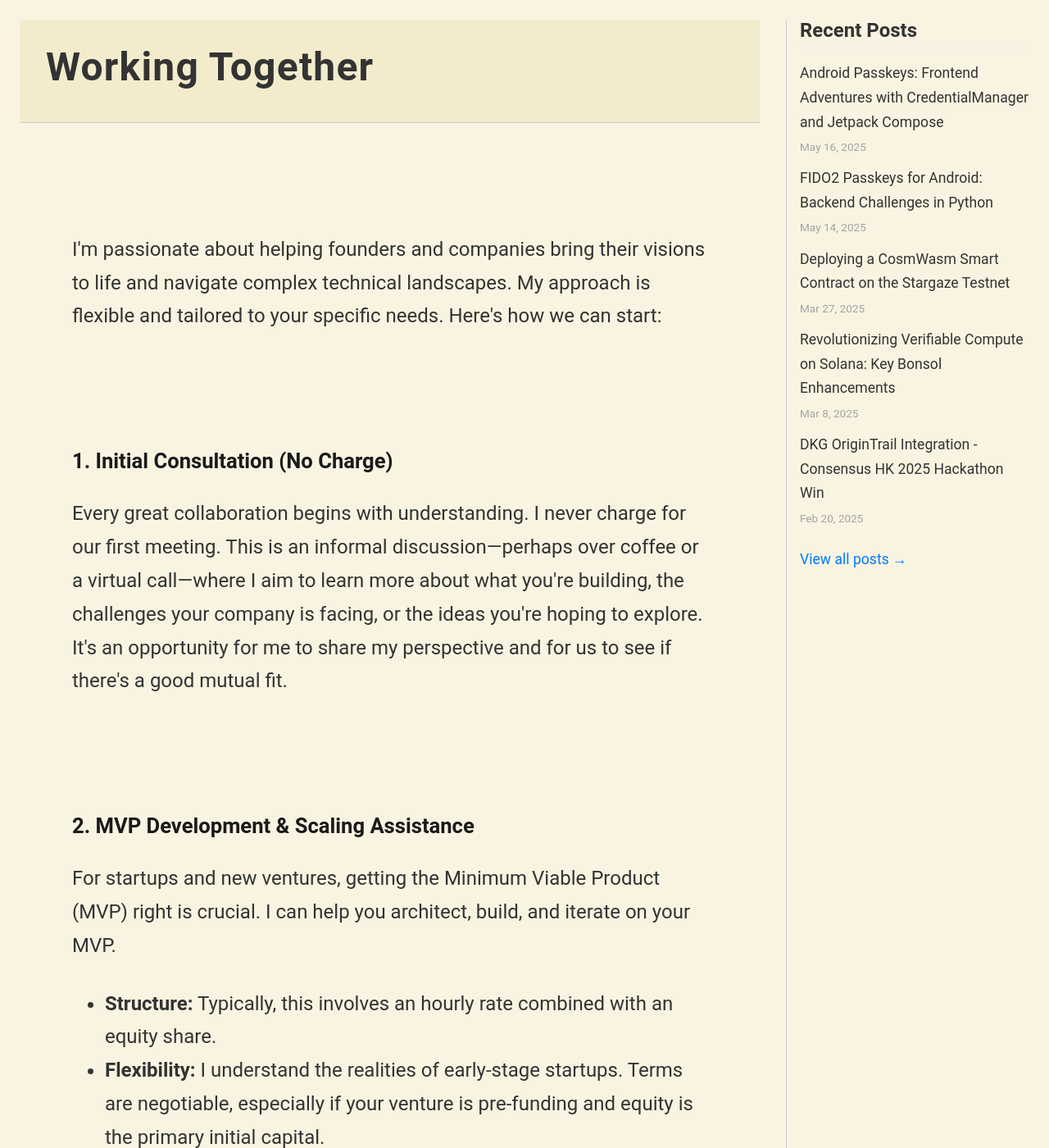
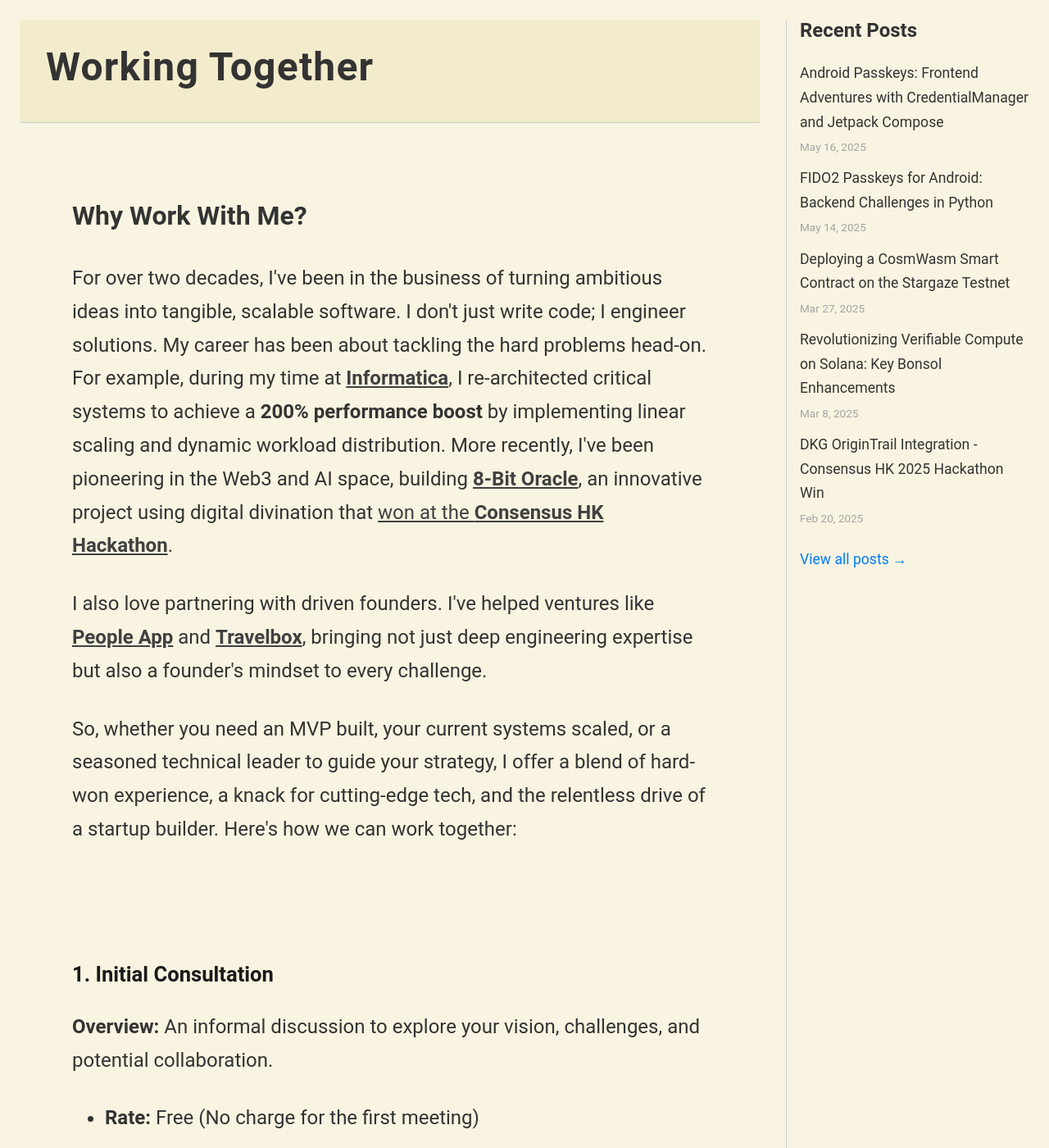
Before and after one commit to augchan42/augchan42.github.io, a Jekyll site: the page built from offerings/index.html, in a window 1280 px wide and 1400 px high. Shown: the whole window at 82% size. Built offline with Jekyll 4.4.1, drawn with Linux system fonts in a browser that asks for light colours; some web fonts are replaced; some of the changed text lies outside the part shown.

Commit message:
Revise portfolio offerings: Update service descriptions, enhance clarity on MVP development and strategic leadership, and improve overall structure. Add new sections for project-based pricing and initial consultation details. Update links for better accessibility.

```diff
--- a/_layouts/portfolio.html
+++ b/_layouts/portfolio.html
@@ -5,6 +5,7 @@
     <meta http-equiv="X-UA-Compatible" content="IE=edge">
     <meta name="viewport" content="width=device-width, initial-scale=1">
     {% seo %}
+    <link rel="shortcut icon" type="image/x-icon" href="{{ '/img/favicon.ico' | relative_url }}">
     <link rel="stylesheet" href="{{ "/css/hux-blog.css?v=" | append: site.github.build_revision | relative_url }}">
     <!--[if lt IE 9]>
     <script src="https://cdnjs.cloudflare.com/ajax/libs/html5shiv/3.7.3/html5shiv.min.js"></script>
--- a/index.html
+++ b/index.html
@@ -20,7 +20,7 @@
     </p>
     <p class="portfolio-text">
       I build everything AI-assisted (currently Cursor + Gemini 2.5), a practice that's transformed my workflow. </p>
-    <p class="portfolio-text">I also lend my expertise to other startups, helping them with their MVPs – recent collaborations include <a href="https://www.peepsapp.ai/" class="portfolio-link" target="_blank">People App</a> and <a href="https://www.travelbox.tech/#product" class="portfolio-link" target="_blank">Travelbox</a>.<br><br>
+    <p class="portfolio-text">I also lend my expertise to other startups, helping them with their MVPs – recent collaborations include <a href="https://www.peepsapp.ai/" class="portfolio-link" target="_blank">People App</a> and <a href="https://www.travelbox.tech/" class="portfolio-link" target="_blank">Travelbox</a>.<br><br>
     </p>
     <p class="portfolio-text">
       Prior to founding <a href="https://digitalrain.studio/" class="portfolio-link" target="_blank">Digital Rain Studios</a>, I spent over a decade at <a href="https://www.informatica.com/" class="portfolio-link" target="_blank">Informatica</a>. As a Development Architect in their Master Data Management division, I was instrumental in enhancing core product performance, notably achieving significant speedups in the fuzzy match engine, and served as a go-to expert for our largest global customers in APAC facing tough technical hurdles. My earlier career spanned roles from Dun & Bradstreet to various tech consulting engagements.<br><br>
--- a/offerings/index.html
+++ b/offerings/index.html
@@ -13,56 +13,84 @@
 
 <main class="portfolio-main">
   <section class="portfolio-section">
-    <h2 class="portfolio-section-title"></h2>
+    <h2 class="portfolio-section-title">Why Work With Me?</h2>
     <p class="portfolio-text">
-      I'm passionate about helping founders and companies bring their visions to life and navigate complex technical landscapes. My approach is flexible and tailored to your specific needs. Here's how we can start:
+      For over two decades, I've been in the business of turning ambitious ideas into tangible, scalable software. I don't just write code; I engineer solutions. My career has been about tackling the hard problems head-on. For example, during my time at
+      <strong><a href="https://www.informatica.com/" class="portfolio-link" target="_blank">Informatica</a></strong>, I re-architected critical systems to achieve a <strong>200% performance boost</strong> by implementing
+      linear scaling and dynamic workload distribution. More recently, I've been pioneering in the Web3 and AI space, building
+      <strong><a href="https://8bitoracle.ai" class="portfolio-link" target="_blank">8-Bit Oracle</a></strong>, an innovative project using digital divination that <a href="https://x.com/origin_trail/status/1892543087479505352" class="portfolio-link" target="_blank">won at the <strong>Consensus HK Hackathon</strong></a>.
+    </p>
+    <p class="portfolio-text">
+      I also love partnering with driven founders. I've helped ventures like
+      <strong><a href="https://www.peepsapp.ai/" class="portfolio-link" target="_blank">People App</a></strong> and <strong><a href="https://www.travelbox.tech/" class="portfolio-link" target="_blank">Travelbox</a></strong>, bringing not just deep engineering expertise but also a
+      founder's mindset to every challenge.
+    </p>
+    <p class="portfolio-text">
+      So, whether you need an MVP built, your current systems scaled, or a seasoned technical leader to guide your strategy,
+      I offer a blend of hard-won experience, a knack for cutting-edge tech, and the relentless drive of a startup builder.
+      Here's how we can work together:
     </p>
   </section>
 
   <section class="portfolio-section">
-    <h3 class="portfolio-section-subtitle">1. Initial Consultation (No Charge)</h3>
+    <h3 class="portfolio-section-subtitle">1. Initial Consultation</h3>
     <p class="portfolio-text">
-      Every great collaboration begins with understanding. I never charge for our first meeting. This is an informal discussion—perhaps over coffee or a virtual call—where I aim to learn more about what you're building, the challenges your company is facing, or the ideas you're hoping to explore. It's an opportunity for me to share my perspective and for us to see if there's a good mutual fit.
+      <strong>Overview:</strong> An informal discussion to explore your vision, challenges, and potential collaboration.
     </p>
+    <ul class="portfolio-list">
+        <li><strong>Rate:</strong> Free (No charge for the first meeting)</li>
+    </ul>
   </section>
 
   <section class="portfolio-section">
     <h3 class="portfolio-section-subtitle">2. MVP Development &amp; Scaling Assistance</h3>
     <p class="portfolio-text">
-      For startups and new ventures, getting the Minimum Viable Product (MVP) right is crucial. I can help you architect, build, and iterate on your MVP.
+      <strong>Overview:</strong> Full-stack architecture, MVP builds, and rapid iteration for startups. Leveraging expertise in high-performance distributed systems, LLM integration, and Web3 to build robust and innovative products.
     </p>
     <ul class="portfolio-list">
-      <li><strong>Structure:</strong> Typically, this involves an hourly rate combined with an equity share.</li>
-      <li><strong>Flexibility:</strong> I understand the realities of early-stage startups. Terms are negotiable, especially if your venture is pre-funding and equity is the primary initial capital.</li>
-      <li><strong>Commitment:</strong> I selectively engage with projects where I genuinely believe in the founder's vision, the product's potential, or ideally, both.</li>
+      <li><strong>Hourly Rate:</strong> USD 200 - 400 per hour (based on complexity and involvement)</li>
+      <li><strong>Equity Option:</strong> Negotiable, typically <strong>0.5% to 15%</strong> depending on project stage, funding status, risk, and my level of involvement.</li>
+      <li><strong>Flexibility:</strong> Open to creative terms for pre-funded ventures, including <strong>deferred payments</strong> or <strong>milestone-based payouts</strong>.</li>
     </ul>
   </section>
 
   <section class="portfolio-section">
     <h3 class="portfolio-section-subtitle">3. Fractional CTO / Strategic Technical Leadership</h3>
     <p class="portfolio-text">
-      If your organization needs experienced technical leadership on a flexible basis, I can step in as a Fractional CTO. This can involve strategic planning, team mentorship, architectural oversight, or hands-on problem-solving.
+      <strong>Overview:</strong> High-level technical guidance, team mentorship, and architectural oversight on a flexible, part-time basis. Drawing on extensive experience to provide strategic industry insight and help avoid costly technical missteps.
     </p>
     <ul class="portfolio-list">
-      <li><strong>Structure:</strong> This can be structured as a monthly retainer, an equity share, or a combination, depending on the engagement's scope, the strength of your team, and my conviction in the product's success.</li>
-      <li><strong>Goal:</strong> To provide high-level technical guidance and execution capability without the overhead of a full-time executive, making top-tier expertise accessible.</li>
+      <li><strong>Monthly Retainer:</strong> USD 8,000 - 15,000 (depending on scope and commitment)</li>
+      <li><strong>Equity Option:</strong> Typically <strong>0.5% to 15%</strong> for deeper, long-term engagements, reflecting project stage, funding, and risk.</li>
+      <li><strong>Goal:</strong> To provide technical direction and innovation (e.g., like with the award-winning 8-Bit Oracle) without the overhead of a full-time CTO.</li>
     </ul>
   </section>
 
   <section class="portfolio-section">
-    <h3 class="portfolio-section-subtitle">A Modern Approach to Agreeing on Terms</h3>
+    <h3 class="portfolio-section-subtitle">4. Project-Based Pricing (Custom)</h3>
     <p class="portfolio-text">
-      Transparency and fairness are key to a successful partnership. For determining specific rates and equity percentages, I favor AI adjudication.  I can share details if we get to this stage.
+      <strong>Overview:</strong> For one-off projects, including code reviews, technical audits, and strategic assessments, leveraging deep experience in enterprise MDM, blockchain, and AI.
+    </p>
+    <ul class="portfolio-list">
+        <li><strong>Rate:</strong> Starts at USD 20,000 per project (depending on scope and duration); can also be hourly billing as appropriate.</li>
+        <li><strong>Flexibility:</strong> Scope and pricing can be adjusted based on the project's strategic importance.</li>
+    </ul>
+  </section>
+
+  <section class="portfolio-section">
+    <h3 class="portfolio-section-subtitle">A Novel Approach to Agreeing on Terms</h3>
+    <p class="portfolio-text">
+      <strong>AI Adjudication:</strong> Contact for details.
     </p>
   </section>
 
   <section class="portfolio-section contact-cta">
-    <h2 class="portfolio-section-title">Ready to Discuss Your Project?</h2>
+    <h2 class="portfolio-section-title">Ready to Start?</h2>
     <p class="portfolio-text">
-      I'd love to hear from you.
+      Let's chat about your vision.
     </p>
     <p class="portfolio-text">
-      Connect with me on <a href="https://www.linkedin.com/in/auchan/" class="portfolio-link">LinkedIn</a> or send me an <a href="mailto:aug@digitalrain.studio" class="portfolio-link">email</a>.
+      Connect with me on <a href="https://www.linkedin.com/in/auchan/" class="portfolio-link" target="_blank">LinkedIn</a> or send me an <a href="mailto:aug@digitalrain.studio" class="portfolio-link">email</a>.
     </p>
   </section>
 </main>
```
